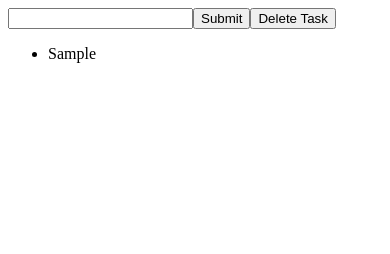
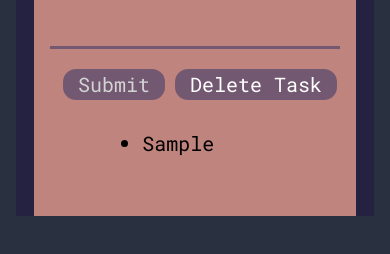
Before and after one commit to jeengland/molehills, a React app: page / in a window 390 px wide. Both pictures are taken after typing "Sample" into the empty fields and a click on the button "Submit". Built offline with nearby package versions, Linux system fonts and the light colour scheme.

Commit message:
Style and substance
Added style and also fixed bug allowing blank input to be accepted and functionality allowing the enter key to be used as a submit button. Beginning tests for mobile responsiveness.

```diff
--- a/index.html
+++ b/index.html
@@ -1,5 +1,6 @@
 <head>
     <link rel="stylesheet" href="https://use.fontawesome.com/releases/v5.8.1/css/all.css" integrity="sha384-50oBUHEmvpQ+1lW4y57PTFmhCaXp0ML5d60M1M7uH2+nqUivzIebhndOJK28anvf" crossorigin="anonymous">
+    <link href="https://fonts.googleapis.com/css?family=Roboto+Mono" rel="stylesheet">
 </head>
 <html lang = "en" >
     <body>
--- a/index.js
+++ b/index.js
@@ -3,6 +3,7 @@ import React from 'react';
 import ReactDOM from 'react-dom';
 import { Provider, connect } from 'react-redux';
 import { createStore } from 'redux';
+import { EventEmitter } from 'events';
 
 // ---------------------------------------------------------------------
 // redux store
@@ -101,6 +102,7 @@ class Molehills extends React.Component {
         this.deleteToggleHandler = this.deleteToggleHandler.bind(this);
         this.deleteHandler = this.deleteHandler.bind(this);
         this.uncompleteHandler = this.uncompleteHandler.bind(this);
+        this.enterHandler = this.enterHandler.bind(this);
     }
     changeHandler(event) {
         this.setState ({
@@ -108,10 +110,12 @@ class Molehills extends React.Component {
         })
     }
     submitHandler() {
+        if (this.state.input != '') {
             this.props.submitNewTask(this.state.input);
             this.setState ({
             input: ''
             })
+        }
     }
     completeHandler(event) {
         this.props.completeTask(event.target.innerHTML)
@@ -134,22 +138,30 @@ class Molehills extends React.Component {
     uncompleteHandler(event) {
         this.props.uncompleteTask(event.target.innerHTML)
     }
+    enterHandler(event) {
+        if (event.key == 'Enter'){
+            document.getElementById('submitGoal').click()
+        }
+    }
     render() {
         const delTog = this.state.delTog;
         // set up toggle for the trash icon
         let trash
         if (delTog) {
-            trash = <i className = "fas fa-trash-alt"></i>
+            trash = <i id = 'trash' className = "fas fa-trash-alt"></i>
         }
-        else
+        else {
             trash = null;
+        }
         return (
             <div id='mainapp'>
                 <div id='tasklist'>
                     <input
                         id = 'newGoal'
                         value = {this.state.input}
-                        onChange = {this.changeHandler} />
+                        onChange = {this.changeHandler}
+                        onKeyPress = {this.enterHandler} />
+                    <div id = "buttonbar">
                         <button
                             id = 'submitGoal'
                             onClick = {this.submitHandler} >Submit</button>
@@ -157,20 +169,23 @@ class Molehills extends React.Component {
                             id = 'toggleDelete'
                             onClick = {this.deleteToggleHandler} >Delete Task</button>
                         { trash }
+                    </div>
                     {/* list for tasks that still need to be completed */}
                     <ul id = 'currentTasks'>
                         {this.props.tasks.map( (task, idx) => {
                             // maps tasks from state, with logic for the toggling of the delete function
                             if (this.state.delTog) {
                                 return (
-                                    <div className = 'itemWrapper'>
+                                    <div>
                                         <li className = 'listItem delItem' onClick = {this.deleteHandler} key = {idx}>{task}</li>
                                     </div>
                                 )
                             }
                             else {
                                 return (
-                                    <li onClick = {this.completeHandler} key = {idx}>{task}</li>
+                                    <div>
+                                        <li className = 'listItem' onClick = {this.completeHandler} key = {idx}>{task}</li>
+                                    </div>
                                 )
                             }
                         })
@@ -180,7 +195,7 @@ class Molehills extends React.Component {
                     <ul id = 'completedTasks'>
                         {this.props.compTasks.map( (task, idx) => {
                             return (
-                                <li onClick = {this.uncompleteHandler} key={idx}>{task}</li>
+                                <li className = 'completeItem' onClick = {this.uncompleteHandler} key={idx}>{task}</li>
                             )
                         })
                     }
--- a/styles.scss
+++ b/styles.scss
@@ -1,15 +1,107 @@
+body {
+    background-color: #293040;
+    font-family: 'Roboto Mono', monospace;
+    font-size: 20px;
+    display: flex;
+    flex-direction: column;
+    align-items: center;
+    margin: 0px;
+    padding: 0px;
+}
+button {
+    font-family: inherit;
+    font-size: inherit;
+    background-color: #735871;
+    border: none;
+    border-radius: 13px;
+    color: white;
+    padding-left: 15px;
+    padding-right: 15px;
+    padding-top: 2px;
+    padding-bottom: 3px;
+}
+button:hover {
+    box-shadow: 0 0 0 2px #293040;
+}
+button:active {
+    background-color: #F2BFAC;
+}
+button:focus {
+    outline:0;
+    color: lightgrey;
+}
+input {
+    font-family: inherit;
+    font-size: inherit;
+    padding: 5px;
+    background: none;
+    border: none;
+    border-bottom: 3px solid #735871;
+    width: 40%;
+}
+input:focus {
+    outline: 0px;
+}
+#root {
+    width: 100%;
+    display: flex;
+    justify-content: center;
+}
+#mainapp {
+    height: auto;
+    width: 92%;
+    background-color: #252140;
+    min-height: 100%;
+    display: flex;
+    justify-content: center;
+}
+#tasklist {
+    display: flex;
+    flex-direction: column;
+    align-items: center;
+    background-color: #BF847E;
+    height: auto;
+    width: 90%;
+    min-height: 100%;
+}
+#newgoal {
+    margin: 10px;
+}
+#submitgoal {
+    margin: 10px;
+}
+#trash {
+    position: absolute;
+    padding-top: 10px;
+    font-size: 30px;
+}
+#currentTasks {
+    width: 45%;
+    text-align: left;
+}
 #completedTasks {
+    width: 45%;
+    text-align: left;
     color: grey;
     text-decoration: line-through;
+}
+li {
+    overflow-wrap: break-word;
 }
 .itemWrapper {
     display: flex;
 }
 .fa-trash-alt {
     padding-left: 6px;
-    color: red;
+    color: #eb0000;
 }
 .delItem:hover {
-    color: red;
-    font-weight: bold;
+    color: #eb0000;
+    font-style: italic;
 }
+
+@media screen and (max-width: 850px) {
+    input {
+        width: 90%;
+    }
+}
```
Also changed, not shown: docs/index.html (+10 -1 lines), README.md, 4 other files. Lines whose indentation alone changed are shown as unchanged.
